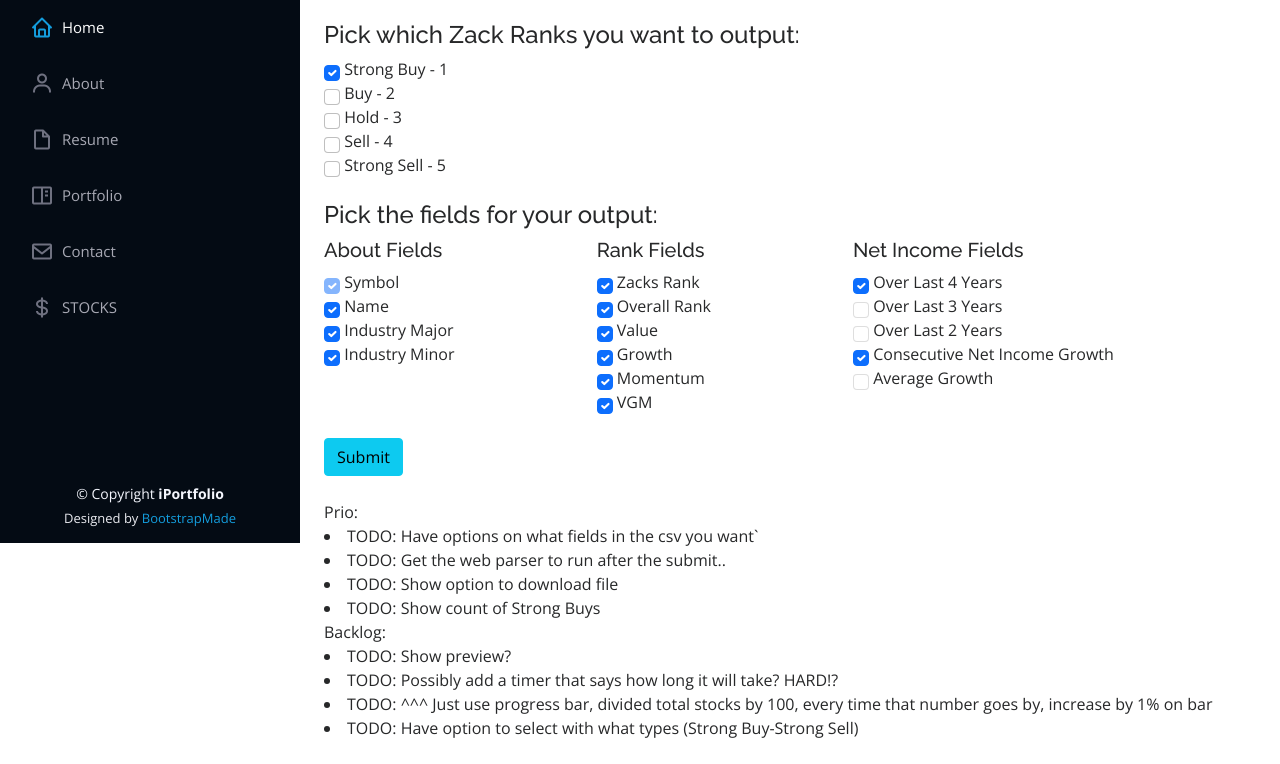
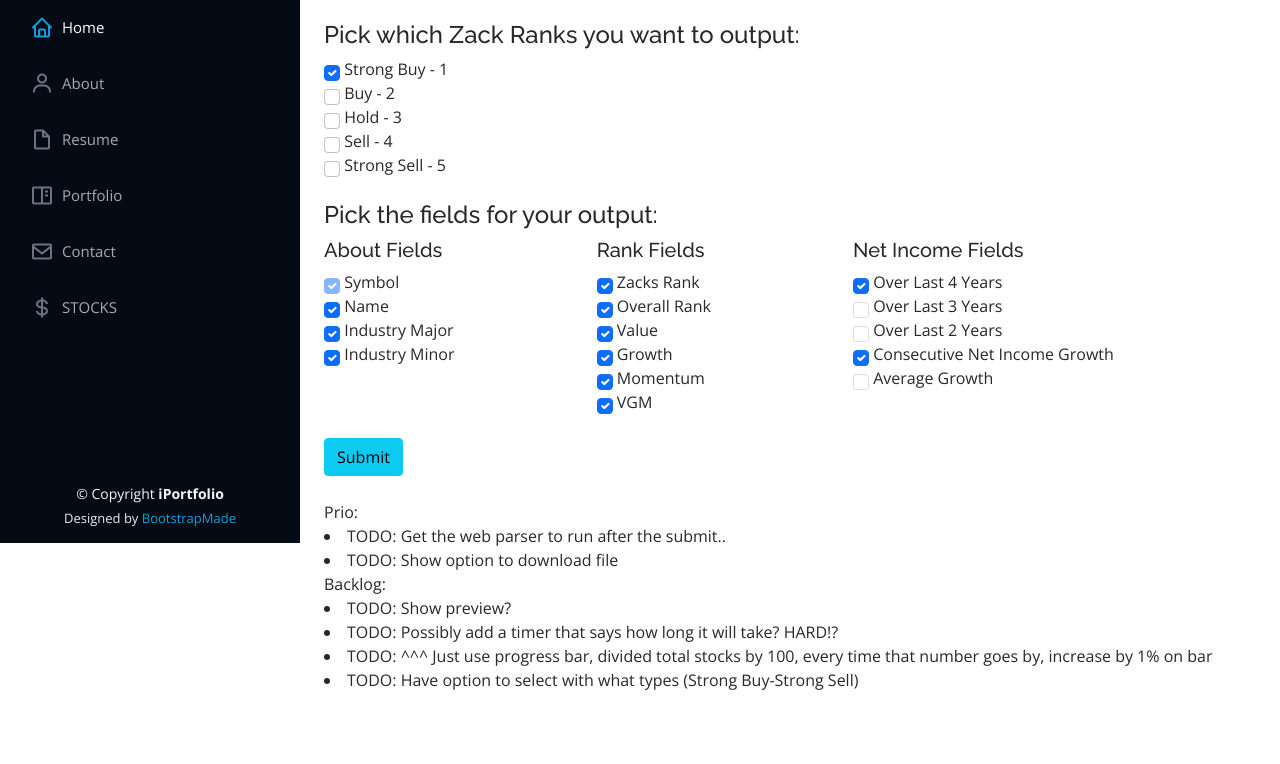
Before and after one commit to chrishardin/chrishardin.github.io, a plain HTML site: page stocks.html in a window 1280 px wide. Shown: the part 257-1021 px from the top of the page. After the commit the page ends 973 px from the top, so only its background shows below. Drawn offline with nearby package versions, Linux system fonts and the light colour scheme.

Commit message:
updated TODO

```diff
--- a/stocks.html
+++ b/stocks.html
@@ -220,10 +220,8 @@
             </form>
 
             <label> Prio:</label>
-            <li> TODO: Have options on what fields in the csv you want`</li>
             <li> TODO: Get the web parser to run after the submit..</li>
             <li> TODO: Show option to download file </li>
-            <li> TODO: Show count of Strong Buys</li>
             <label> Backlog:</label>
             <li> TODO: Show preview?</li>
             <li> TODO: Possibly add a timer that says how long it will take? HARD!?</li>
```
